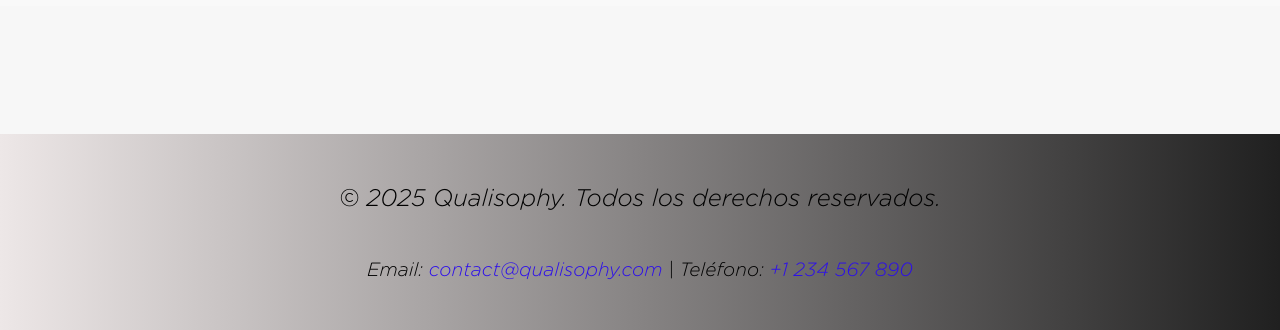
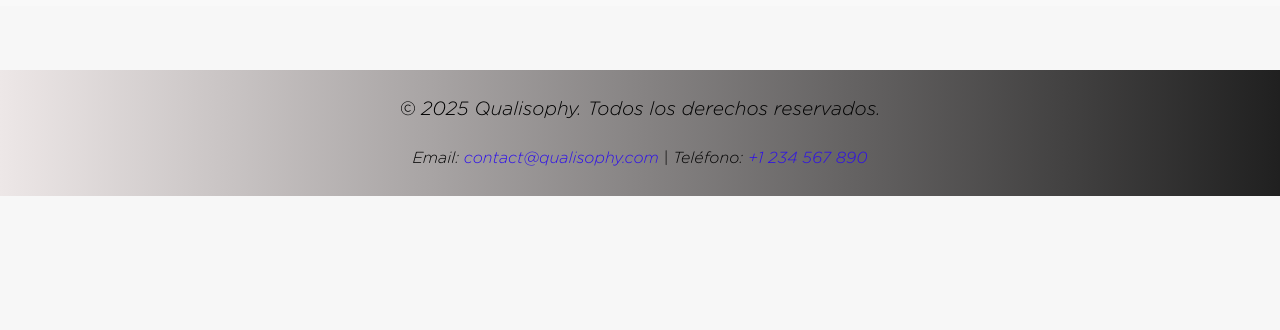
Before and after one commit to evaronda/qualisophy, a React (Vite) app: page /formacion-empresas in a window 1280 px wide. Shown: the part 1668-1998 px from the top of the page. After the commit the page ends 1864 px from the top, so only its background shows below. Built offline with nearby package versions, Linux system fonts and the light colour scheme.

Commit message:
cambios footer

```diff
--- a/src/components/Home/Footer/Footer.css
+++ b/src/components/Home/Footer/Footer.css
@@ -4,26 +4,27 @@
   text-align: center;
   position: relative;
   width: 100%;
-  padding: 2rem 0;
-  margin-top: 10%;
+  padding: 1rem 0;  /* ← REDUCIDO de 2rem a 1rem */
+  margin-top: 5%;   /* ← Opcional: reduce también este margen si quieres */
 }
 
 .footer-content {
   max-width: 1200px;
   margin: 0 auto;
-  padding: 1%;
+  padding: 0.5rem;   /* ← Más compacto */
 }
 
 .footer-text {
-  font-size: 1.5rem;
-  margin-bottom: 3%;
-  font-family: 'GothamRounded'
+  font-size: 1.2rem;      /* ← Más pequeño */
+  margin-bottom: 1.5%;    /* ← Menor espacio inferior */
+  font-family: 'GothamRounded';
 }
 
 .footer-contact {
-  font-size: 1.2rem;
-  font-family: 'GothamRounded'
+  font-size: 1rem;       /* ← Reducido */
+  font-family: 'GothamRounded';
 }
+
 
 .footer-contact a {
   color: #2c0eeb;
```
